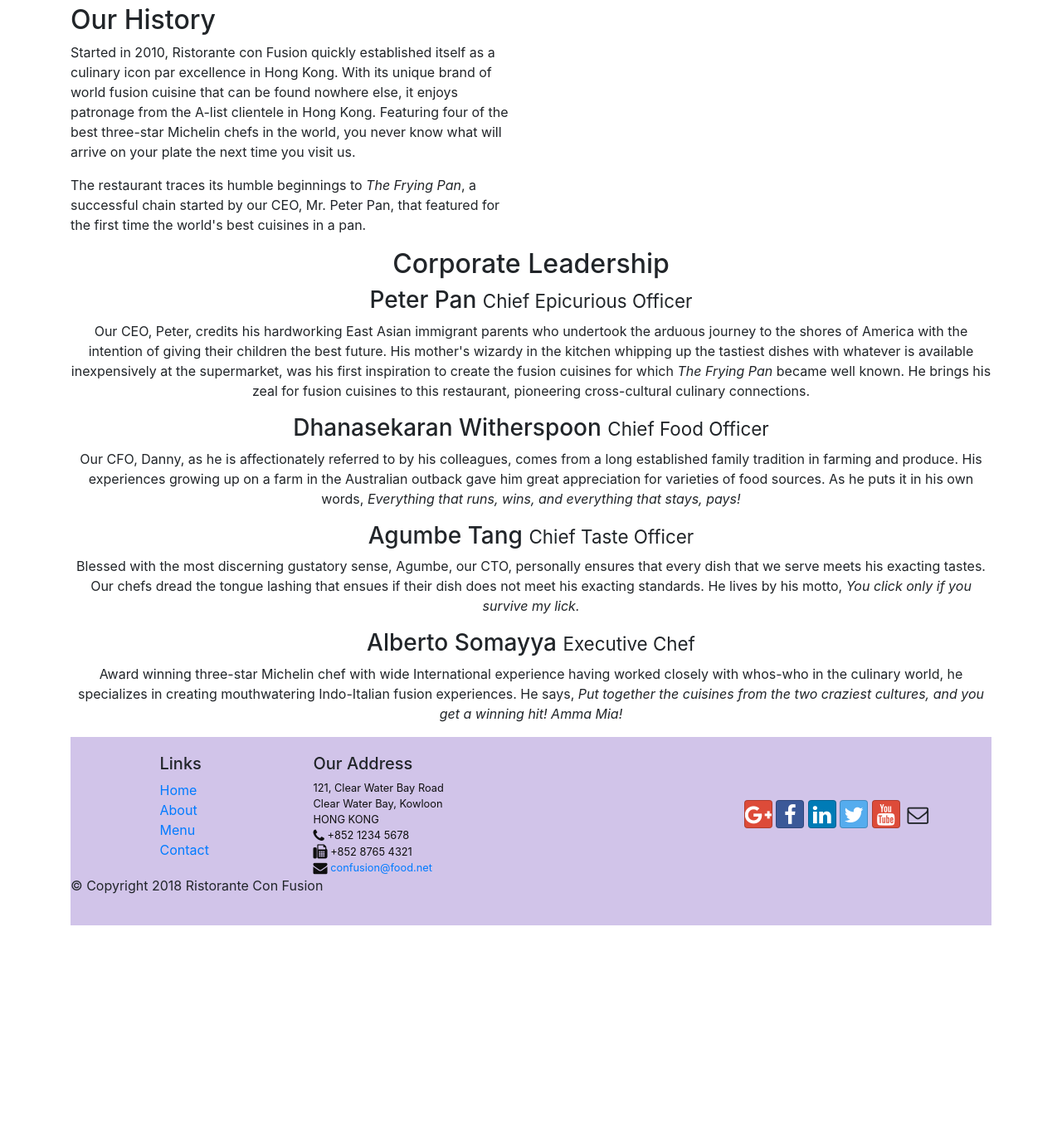
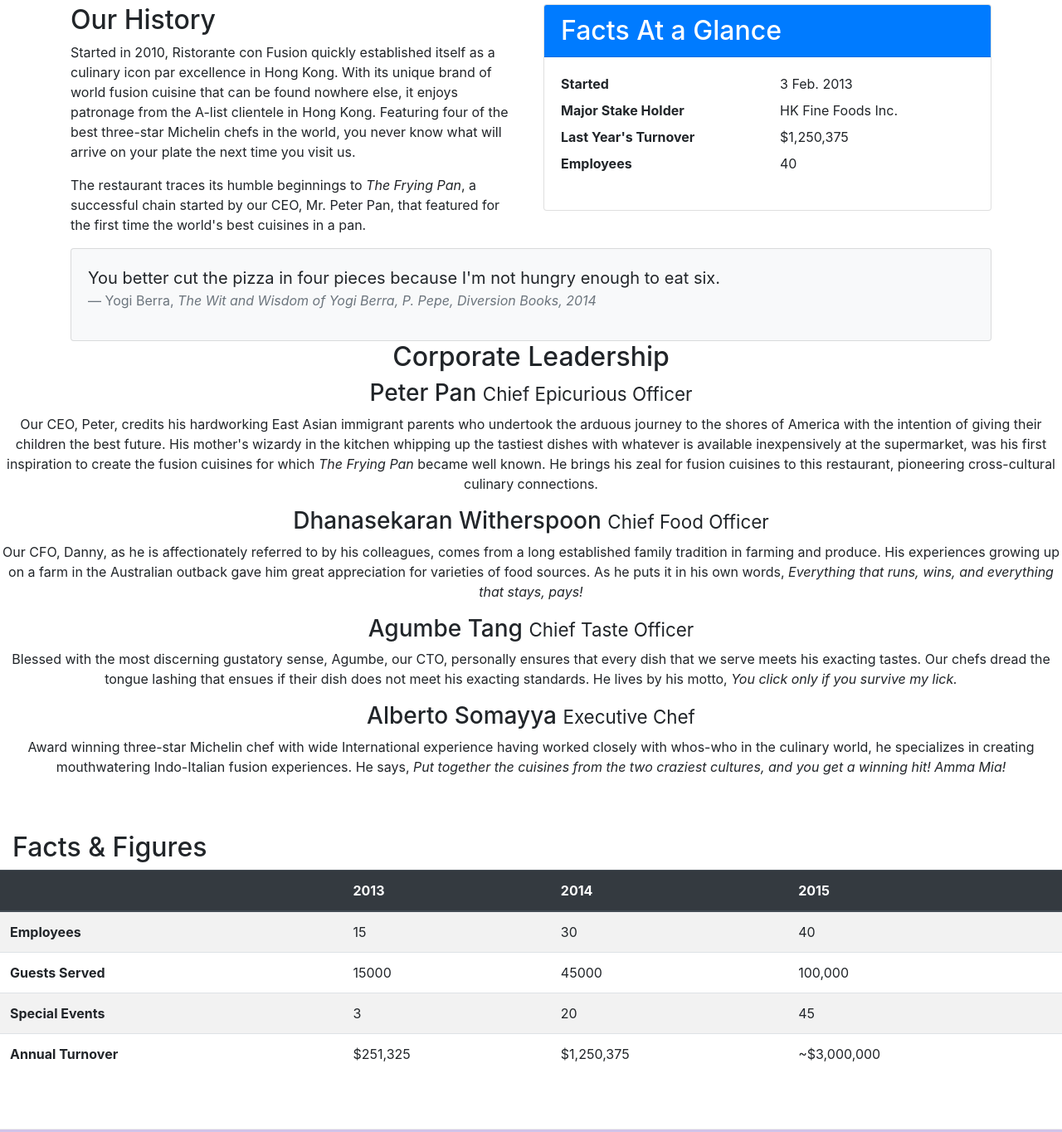
Before and after one commit to monika096n/Bootstrap, a website: page aboutus.html in a window 1280 px wide. Shown: the part 460-1824 px from the top of the page at 83% size. Before the commit the page ends 1575 px from the top, so only its background shows below. Drawn offline with nearby package versions, Linux system fonts and the light colour scheme.

Commit message:
Tables and cards

```diff
--- a/aboutus.html
+++ b/aboutus.html
@@ -73,12 +73,39 @@
                 <p>Started in 2010, Ristorante con Fusion quickly established itself as a culinary icon par excellence in Hong Kong. With its unique brand of world fusion cuisine that can be found nowhere else, it enjoys patronage from the A-list clientele in Hong Kong.  Featuring four of the best three-star Michelin chefs in the world, you never know what will arrive on your plate the next time you visit us.</p>
                 <p>The restaurant traces its humble beginnings to <em>The Frying Pan</em>, a successful chain started by our CEO, Mr. Peter Pan, that featured for the first time the world's best cuisines in a pan.</p>
             </div>
-            <div>
+            <div class="col-12 col-sm-6">
+                <div class="card">
+                    <h2 class="card-header bg-primary text-white" >Facts At a Glance</h2>
+                    <div class="card-body">
+                        <dl class="row">
+                            <dt class="col-6">Started</dt>
+                            <dd class="col-6">3 Feb. 2013</dd>
+                            <dt class="col-6">Major Stake Holder</dt>
+                            <dd class="col-6">HK Fine Foods Inc.</dd>
+                            <dt class="col-6">Last Year's Turnover</dt>
+                            <dd class="col-6">$1,250,375</dd>
+                            <dt class="col-6">Employees</dt>
+                            <dd class="col-6">40</dd>
+                        </dl>
+                    </div>
+                </div>
             </div>
-        </div>
+            <div class="col-12"> <!--Note the use of the <blockquote> tag to create a block quote in the card. We can use a <footer> inside the block quote to specify the attribution of the quote to its origin-->
+                <div class="card card-body bg-light">
+                    <blockquote class="blockquote">
+                        <p class="mb-0">You better cut the pizza in four pieces because
+                            I'm not hungry enough to eat six.</p>
+                        <footer class="blockquote-footer">Yogi Berra,
+                            <cite title="Source Title">The Wit and Wisdom of Yogi Berra,
+                            P. Pepe, Diversion Books, 2014</cite>
+                        </footer>
+                    </blockquote>
+                </div>
+            </div>
+       </div>
+    </div>
 
-
-        <div class="row">
+         <div class="row">
             <div class="col-12 col-sm-12">   <!-- d-none d-sm-block class hides on xs screen-->
                 <div class="text-center">
                 <h2>Corporate Leadership</h2>
@@ -90,10 +117,54 @@
                 <p class="d-none d-sm-block">Blessed with the most discerning gustatory sense, Agumbe, our CTO, personally ensures that every dish that we serve meets his exacting tastes. Our chefs dread the tongue lashing that ensues if their dish does not meet his exacting standards. He lives by his motto, <em>You click only if you survive my lick.</em></p>
                 <h3>Alberto Somayya <small>Executive Chef</small></h3>
                 <p  class="d-none d-sm-block">Award winning three-star Michelin chef with wide International experience having worked closely with whos-who in the culinary world, he specializes in creating mouthwatering Indo-Italian fusion experiences. He says, <em>Put together the cuisines from the two craziest cultures, and you get a winning hit! Amma Mia!</em></p>
+                </div>
+           </div>
+        </div>
+        <div class="row row-content">
+            <div class="col-12 col-sm-9">
+                <h2>Facts &amp; Figures</h2>
             </div>
-       </div>
+                <div class="table-responsive"><!--Note the use of table-responsive class to create a responsive table, and the table-striped and thead-inverse classes for styling the table-->
+                    <table class="table table-striped">
+                        <thead class="thead-dark">
+                            <tr>
+                                <th>&nbsp;</th>
+                                <th>2013</th>
+                                <th>2014</th>
+                                <th>2015</th>
+                            </tr>
+                        </thead>
+                        <tbody>
+                            <tr>
+                                <th>Employees</th>
+                                <td>15</td>
+                                <td>30</td>
+                                <td>40</td>
+                            </tr>
+                            <tr>
+                                <th>Guests Served</th>
+                                <td>15000</td>
+                                <td>45000</td>
+                                <td>100,000</td>
+                            </tr>
+                            <tr>
+                                <th>Special Events</th>
+                                <td>3</td>
+                                <td>20</td>
+                                <td>45</td>
+                            </tr>
+                            <tr>
+                                <th>Annual Turnover</th>
+                                <td>$251,325</td>
+                                <td>$1,250,375</td>
+                                <td>~$3,000,000</td>
+                            </tr>
+                        </tbody>
+                    </table>
+                </div>
+        </div>
+    </div>
 
-    </div>
 
     <footer class="footer">
         <div class="container">
```
